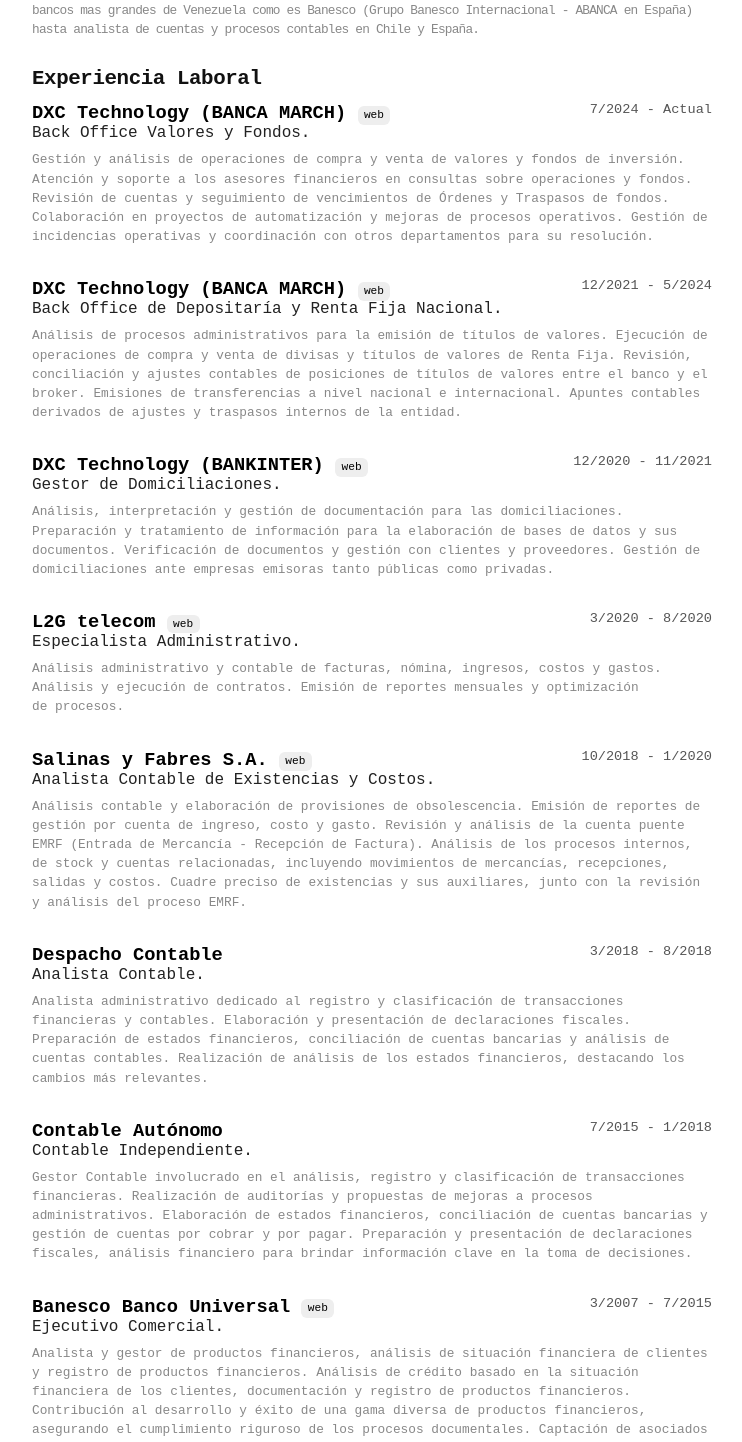
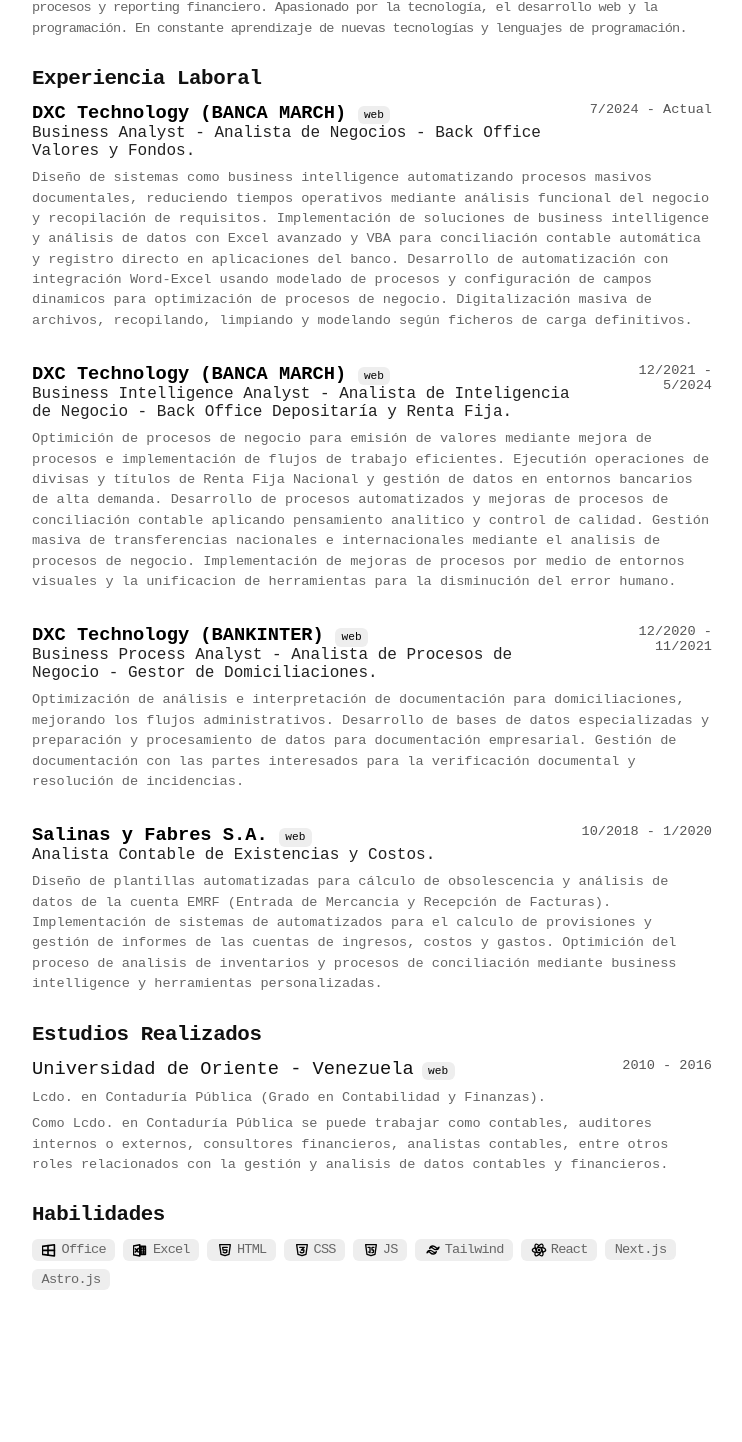
Before and after one commit to caceresgenki/cvGenkiDev, a React (Vite) app in the folder cvGenkiDev/: page / in a window 1280 px wide. Shown: the part 423-1865 px from the top of the page, without its empty margins (268-1010 px from the left). After the commit the page ends 1811 px from the top, so only its background shows below. Built offline with nearby package versions, Linux system fonts and the light colour scheme.

Commit message:
act BI sep 11

```diff
--- a/cvGenkiDev/index.html
+++ b/cvGenkiDev/index.html
@@ -10,7 +10,9 @@
     <meta name="msapplication-TileColor" content="#da532c">
     <meta name="theme-color" content="#ffffff">
     <meta name="viewport" content="width=device-width, initial-scale=1.0" />
-    <title>CV Genki Cáceres</title>
+    <title>Genki Cáceres | Business Intelligence Analyst</title>
+    <meta name="description" content="Business Intelligence Analyst | Analista de Procesos de Negocio con más de 10 años de experiencia en análisis de procesos bancarios, business analytics, inteligencia de negocios y optimización operativa. Especializado en business intelligence, análisis de mejoras, automatización de procesos y reporting financiero." />
+    <link rel="stylesheet" href="./src/index.css" />
   </head>
   <body>
     <div id="root"></div>
--- a/cvGenkiDev/src/Components/Components/Education.jsx
+++ b/cvGenkiDev/src/Components/Components/Education.jsx
@@ -22,7 +22,9 @@ function Education() {
                   <article>
                     <header>
                       <div>
-                        <h3 className='nameInstitution'>{institution}{urlUniversity}
+                        <h3 className='nameInstitution noPrint'>{institution}{urlUniversity}
+                        </h3>
+                        <h3 className='nameInstitution print'>{institution}{urlUniversity}
                         </h3>
                       </div>
 
--- a/cvGenkiDev/src/Components/Components/Experience.jsx
+++ b/cvGenkiDev/src/Components/Components/Experience.jsx
@@ -26,7 +26,9 @@ function Experience() {
                   <article>
                     <header>
                       <div>
-                        <h3 className='company' >{name} {urlCompany}
+                        <h3 className='company noPrint' >{name} {urlCompany}
+                        </h3>
+                        <h3 className='company print' >{name}
                         </h3>
                         <h4>{position}</h4>
                       </div>
--- a/cvGenkiDev/src/Components/Components/NavBar.jsx
+++ b/cvGenkiDev/src/Components/Components/NavBar.jsx
@@ -29,10 +29,10 @@ function NavBar() {
         <div className='nav-menu desktop-menu'>
           <ul>
               <li><a href="#hero" onClick={(e) => { e.preventDefault(); scrollToSection('hero'); }}>Inicio</a></li>
-              <li><a href="#about" onClick={(e) => { e.preventDefault(); scrollToSection('about'); }}>Sobre mí</a></li>
+              {/* <li><a href="#about" onClick={(e) => { e.preventDefault(); scrollToSection('about'); }}>Sobre mí</a></li> */}
               <li><a href="#experience" onClick={(e) => { e.preventDefault(); scrollToSection('experience'); }}>Experiencia</a></li>
               <li><a href="#education" onClick={(e) => { e.preventDefault(); scrollToSection('education'); }}>Educación</a></li>
-              <li><a href="#skills" onClick={(e) => { e.preventDefault(); scrollToSection('skills'); }}>Habilidades</a></li>
+              {/* <li><a href="#skills" onClick={(e) => { e.preventDefault(); scrollToSection('skills'); }}>Habilidades</a></li> */}
           </ul>
         </div>
 
--- a/cvGenkiDev/src/StyleCss/Experience.css
+++ b/cvGenkiDev/src/StyleCss/Experience.css
@@ -9,10 +9,6 @@
   .list-experience {
     background-color: transparent;
     page-break-inside: avoid;
-  }
-
-  .detailCompany h3 {
-
   }
 
   .company a {
@@ -47,7 +43,7 @@
   time {
     color: #555;
     font-size: 0.85rem;
-    min-width: 100px;
+    min-width: 128px;
     text-align: end;
   }
 
@@ -58,5 +54,6 @@
   @media (width <= 700px) {
     time {
       text-align: right;
+      min-width: 100px;
     }
   }
--- a/cvGenkiDev/src/StyleCss/Hero.css
+++ b/cvGenkiDev/src/StyleCss/Hero.css
@@ -7,7 +7,7 @@
     align-items: center;
     justify-content: space-between;
     gap: 1rem;
-    margin-top: 100px;
+    margin-top: 120px;
   }
 
   main {
--- a/cvGenkiDev/src/cv.json
+++ b/cvGenkiDev/src/cv.json
@@ -2,12 +2,12 @@
 {
     "basics": {
       "name": "Genki Cáceres",
-      "label": "Analista de procesos administrativos y contables con mas de 10 años de experiencia y programador autodidacta.",
+      "label": "Business Intelligence Analyst | Analista de Procesos de Negocio.",
       "image": null,
       "email": "caceresgenki@gmail.com",
       "phone": "+34 617646155",
       "url": "https://www.linkedin.com/in/genki-c%C3%A1ceres-49154696/",
-      "summary": "Mas de 10 años de experiencia en procesos financieros, administrativos y contables; generando mejoras en cada uno de ellos. Actualmente desarrollador Frontend autodidacta. Vivo en Valencia, España. He trabajado en diferentes entornos: desde asesor/analista financiero para uno de los bancos mas grandes de Venezuela como es Banesco (Grupo Banesco Internacional - ABANCA en España) hasta analista de cuentas y procesos contables en Chile y España.",
+      "summary": "Business Intelligence Analyst | Analista de Procesos de Negocio con más de 10 años de experiencia procesos bancarios, business analytics, inteligencia de negocios y optimización operativa. Especializado en business intelligence, análisis de mejoras, automatización de procesos y reporting financiero. Apasionado por la tecnología, el desarrollo web y la programación. En constante aprendizaje de nuevas tecnologías y lenguajes de programación.",
       "location": {
         "address": "",
         "postalCode": "46005",
@@ -36,35 +36,27 @@
     "work": [
       {
         "name": "DXC Technology (BANCA MARCH)",
-        "position": "Back Office Valores y Fondos.",
+        "position": "Business Analyst - Analista de Negocios - Back Office Valores y Fondos.",
         "url": "https://dxc.com/es/es",
         "startDate": "2024-07-15",
         "endDate": null,
-        "summary": "Gestión y análisis de operaciones de compra y venta de valores y fondos de inversión. Atención y soporte a los asesores financieros en consultas sobre operaciones y fondos. Revisión de cuentas y seguimiento de vencimientos de Órdenes y Traspasos de fondos. Colaboración en proyectos de automatización y mejoras de procesos operativos. Gestión de incidencias operativas y coordinación con otros departamentos para su resolución."
+        "summary": "Diseño de sistemas como business intelligence automatizando procesos masivos documentales, reduciendo tiempos operativos mediante análisis funcional del negocio y recopilación de requisitos. Implementación de soluciones de business intelligence y análisis de datos con Excel avanzado y VBA para conciliación contable automática y registro directo en aplicaciones del banco. Desarrollo de automatización con integración Word-Excel usando modelado de procesos y configuración de campos dinamicos para optimización de procesos de negocio. Digitalización masiva de archivos, recopilando, limpiando y modelando según ficheros de carga definitivos."
       },
       {
         "name": "DXC Technology (BANCA MARCH)",
-        "position": "Back Office de Depositaría y Renta Fija Nacional.",
+        "position": "Business Intelligence Analyst - Analista de Inteligencia de Negocio - Back Office Depositaría y Renta Fija.",
         "url": "https://dxc.com/es/es",
         "startDate": "2021-12-01",
         "endDate": "2024-05-03",
-        "summary": "Análisis de procesos administrativos para la emisión de títulos de valores. Ejecución de operaciones de compra y venta de divisas y títulos de valores de Renta Fija. Revisión, conciliación y ajustes contables de posiciones de títulos de valores entre el banco y el broker. Emisiones de transferencias a nivel nacional e internacional. Apuntes contables derivados de ajustes y traspasos internos de la entidad."
+        "summary": "Optimición de procesos de negocio para emisión de valores mediante mejora de procesos e implementación de flujos de trabajo eficientes. Ejecutión operaciones de divisas y títulos de Renta Fija Nacional y gestión de datos en entornos bancarios de alta demanda. Desarrollo de procesos automatizados y mejoras de procesos de conciliación contable aplicando pensamiento analitico y control de calidad. Gestión masiva de transferencias nacionales e internacionales mediante el analisis de procesos de negocio. Implementación de mejoras de procesos por medio de entornos visuales y la unificacion de herramientas para la disminución del error humano."
       },
       {
         "name": "DXC Technology (BANKINTER)",
-        "position": "Gestor de Domiciliaciones.",
+        "position": "Business Process Analyst - Analista de Procesos de Negocio - Gestor de Domiciliaciones.",
         "url": "https://dxc.com/es/es",
         "startDate": "2020-12-21",
         "endDate": "2021-11-30",
-        "summary": "Análisis, interpretación y gestión de documentación para las domiciliaciones. Preparación y tratamiento de información para la elaboración de bases de datos y sus documentos. Verificación de documentos y gestión con clientes y proveedores. Gestión de domiciliaciones ante empresas emisoras tanto públicas como privadas."
-      },
-      {
-        "name": "L2G telecom",
-        "position": "Especialista Administrativo.",
-        "url": "https://l2gtelecom.com/",
-        "startDate": "2020-03-01",
-        "endDate": "2020-08-15",
-        "summary": "Análisis administrativo y contable de facturas, nómina, ingresos, costos y gastos. Análisis y ejecución de contratos. Emisión de reportes mensuales y optimización de procesos."
+        "summary": "Optimización de análisis e interpretación de documentación para domiciliaciones, mejorando los flujos administrativos. Desarrollo de bases de datos especializadas y preparación y procesamiento de datos para documentación empresarial. Gestión de documentación con las partes interesados para la verificación documental y resolución de incidencias."
       },
       {
         "name": "Salinas y Fabres S.A.",
@@ -72,31 +64,7 @@
         "url": "https://www.salfa.cl/",
         "startDate": "2018-10-01",
         "endDate": "2020-01-31",
-        "summary": "Análisis contable y elaboración de provisiones de obsolescencia. Emisión de reportes de gestión por cuenta de ingreso, costo y gasto. Revisión y análisis de la cuenta puente EMRF (Entrada de Mercancía - Recepción de Factura). Análisis de los procesos internos, de stock y cuentas relacionadas, incluyendo movimientos de mercancías, recepciones, salidas y costos. Cuadre preciso de existencias y sus auxiliares, junto con la revisión y análisis del proceso EMRF."
-      },
-      {
-        "name": "Despacho Contable",
-        "position": "Analista Contable.",
-        "url": "",
-        "startDate": "2018-03-01",
-        "endDate": "2018-08-31",
-        "summary": "Analista administrativo dedicado al registro y clasificación de transacciones financieras y contables. Elaboración y presentación de declaraciones fiscales. Preparación de estados financieros, conciliación de cuentas bancarias y análisis de cuentas contables. Realización de análisis de los estados financieros, destacando los cambios más relevantes."
-      },
-      {
-        "name": "Contable Autónomo",
-        "position": "Contable Independiente.",
-        "url": "",
-        "startDate": "2015-07-01",
-        "endDate": "2018-01-31",
-        "summary": "Gestor Contable involucrado en el análisis, registro y clasificación de transacciones financieras. Realización de auditorías y propuestas de mejoras a procesos administrativos. Elaboración de estados financieros, conciliación de cuentas bancarias y gestión de cuentas por cobrar y por pagar. Preparación y presentación de declaraciones fiscales, análisis financiero para brindar información clave en la toma de decisiones."
-      },
-      {
-        "name": "Banesco Banco Universal",
-        "position": "Ejecutivo Comercial.",
-        "url": "https://www.banesco.com/",
-        "startDate": "2007-03-07",
-        "endDate": "2015-07-15",
-        "summary": "Analista y gestor de productos financieros, análisis de situación financiera de clientes y registro de productos financieros. Análisis de crédito basado en la situación financiera de los clientes, documentación y registro de productos financieros. Contribución al desarrollo y éxito de una gama diversa de productos financieros, asegurando el cumplimiento riguroso de los procesos documentales. Captación de asociados comerciales para el banco."
+        "summary": "Diseño de plantillas automatizadas para cálculo de obsolescencia y análisis de datos de la cuenta EMRF (Entrada de Mercancia y Recepción de Facturas). Implementación de sistemas de automatizados para el calculo de provisiones y gestión de informes de las cuentas de ingresos, costos y gastos. Optimición del proceso de analisis de inventarios y procesos de conciliación mediante business intelligence y herramientas personalizadas."
       }
     ],
     "education": [{
@@ -106,7 +74,7 @@
       "studyType": "Bachelor",
       "startDate": "2010-03-01",
       "endDate": "2016-12-01",
-      "summary": "Como graduado de esta carrera se puede trabajar como contables, auditores internos o externos, consultores financieros, analistas contables, entre otros roles relacionados con la gestión y control financiero."
+      "summary": "Como Lcdo. en Contaduría Pública se puede trabajar como contables, auditores internos o externos, consultores financieros, analistas contables, entre otros roles relacionados con la gestión y analisis de datos contables y financieros."
     }],
     "awards": [{
       "title": "Award",
@@ -157,7 +125,7 @@
         "name": "Next.js"
       },
       {
-        "name": "GitHub"
+        "name": "Astro.js"
       }
     ],
     "languages": [
```
